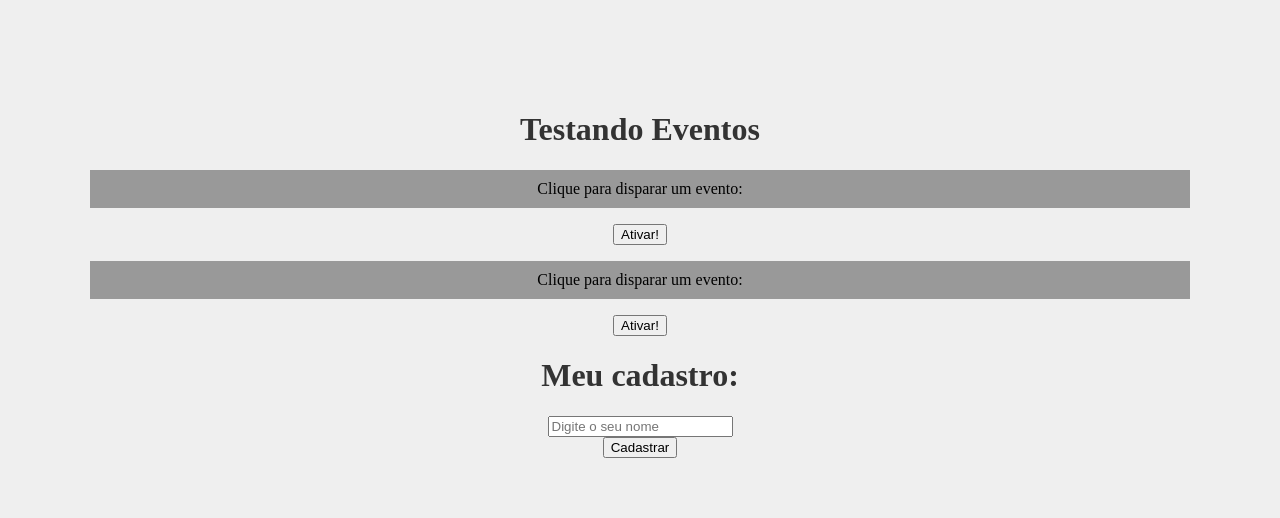
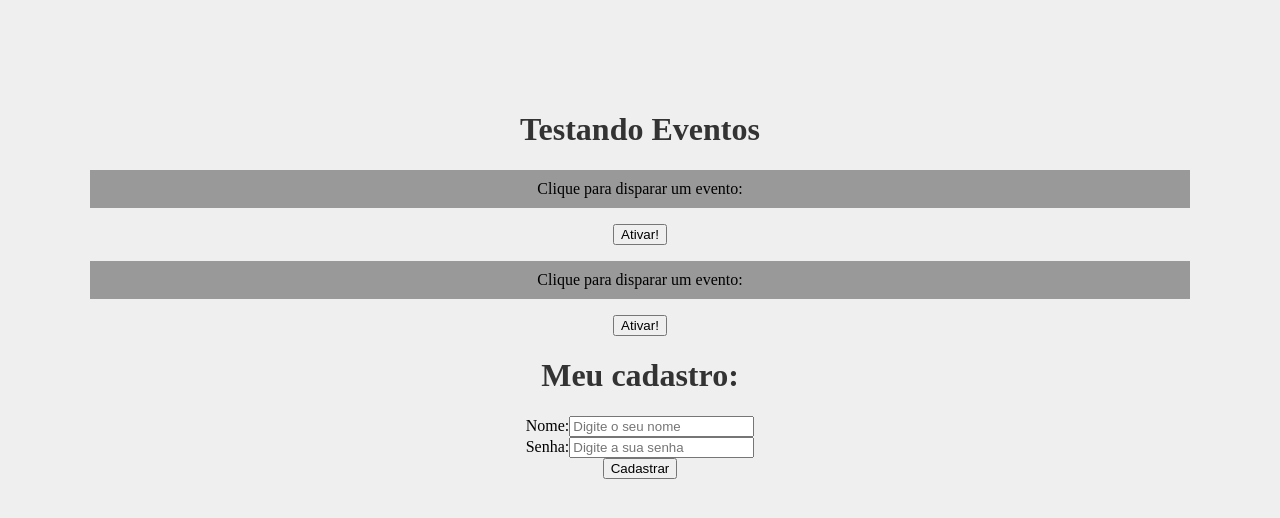
Before and after one commit to Samuel-Nun3s/Estudos-React, a React (Vite) app: page / in a window 1280 px wide. Shown: the top 518 px of the page. Built offline with nearby package versions, Linux system fonts and the light colour scheme.

Commit message:
useState

```diff
--- a/src/components/Form.jsx
+++ b/src/components/Form.jsx
@@ -1,15 +1,37 @@
+import { useState } from "react";
+
 function Form() {
     function cadastrarUsuario(e) {
         e.preventDefault();
-        console.log('Cadastrou o usuario');
+        console.log(`Usuário ${name} foi cadastrado com a senha: ${password}`);
     }
+
+    const [name, setName] = useState();
+    const [password, setPassword] = useState();
 
     return (
         <div>
             <h1>Meu cadastro:</h1>
             <form onSubmit={cadastrarUsuario}>
                 <div>
-                    <input type="text" placeholder="Digite o seu nome"/>
+                    <label htmlFor="name">Nome:</label>
+                    <input
+                        type="text"
+                        id="name"
+                        name="names"
+                        placeholder="Digite o seu nome"
+                        onChange={(e) => setName(e.target.value)}
+                    />
+                </div>
+                <div>
+                    <label htmlFor="password">Senha:</label>
+                    <input
+                        type="password"
+                        id="password"
+                        name="password"
+                        placeholder="Digite a sua senha"
+                        onChange={(e) => setPassword(e.target.value)}
+                    />
                 </div>
                 <div>
                     <input type="submit" value="Cadastrar"/>
```
